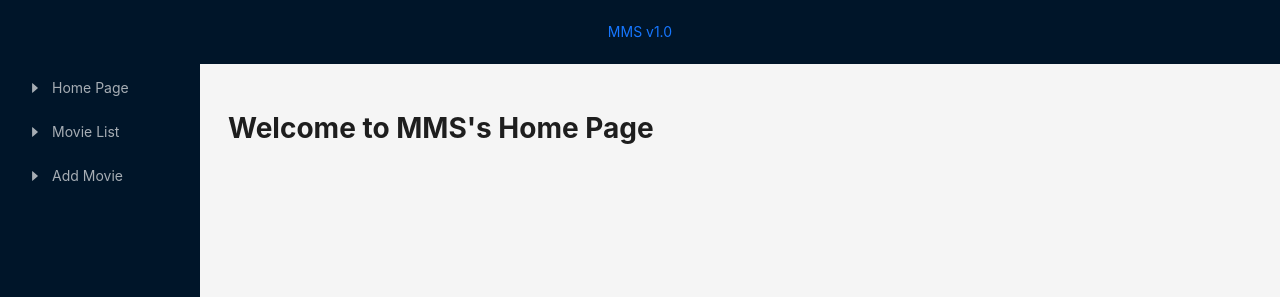
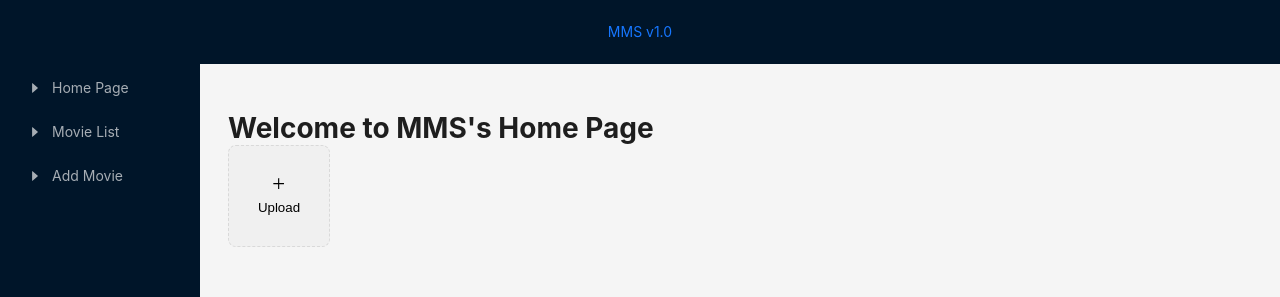
Before and after one commit to igxz/movie-management-sys, a React (Create React App) app in the folder client/: page / in a window 1280 px wide. Shown: the top 297 px of the page. Built offline with nearby package versions, Linux system fonts and the light colour scheme.

Commit message:
feat: image uploader component with preview

```diff
--- /dev/null
+++ b/client/src/components/ImgUploader.tsx
@@ -0,0 +1,116 @@
+import { PlusOutlined } from '@ant-design/icons';
+import { UploadFile, message, Image } from 'antd';
+import Upload from 'antd/es/upload/Upload';
+import axios from 'axios';
+import React, { useCallback, useMemo, useState } from 'react';
+import { IResponseData, IResponseError } from '../services/CommonTypes';
+
+interface IImgUploaderProps {
+  url?: string;
+  onChange: (imgUrl: string) => void;
+}
+
+const uploadButton = (
+  <button style={{ border: 0, background: 'none' }} type='button'>
+    <PlusOutlined />
+    <div style={{ marginTop: 8 }}>Upload</div>
+  </button>
+);
+
+const ImgUploader: React.FC<IImgUploaderProps> = (props) => {
+  const [preview, setPreview] = useState(false);
+  const [previewImageUrl, setPreviewImageUrl] = useState('');
+
+  const getUploadedImage = useMemo(() => {
+    if (props.url) {
+      return null;
+    } else {
+      return uploadButton;
+    }
+  }, [props.url]);
+
+  const getFileList = useMemo((): UploadFile[] => {
+    if (props.url) {
+      return [
+        {
+          url: props.url,
+          uid: props.url,
+          name: props.url,
+        },
+      ];
+    } else {
+      return [];
+    }
+  }, [props.url]);
+
+  const handleRequest = useCallback(
+    // eslint-disable-next-line @typescript-eslint/no-explicit-any
+    async (p: any) => {
+      try {
+        const formData = new FormData();
+        formData.append(p.filename, p.file);
+
+        // Using axios to make the POST request
+        const response = await axios.post<
+          IResponseData<string> | IResponseError
+        >(p.action, formData);
+
+        const resp = response.data;
+
+        if (resp.error) {
+          // If there's an error in the response
+          message.error('Upload failed! ' + resp.error);
+        } else {
+          // Trigger the callback with the received data
+          // eslint-disable-next-line @typescript-eslint/no-non-null-assertion
+          props.onChange(resp.data!);
+        }
+      } catch (error) {
+        // Handle any unexpected errors during the request
+        message.error('Upload failed!' + error);
+      }
+    },
+    [props]
+  );
+
+  const handlePreview = useCallback(() => {
+    // set preview to true
+    setPreview(true);
+    // set preview url
+    // eslint-disable-next-line @typescript-eslint/no-non-null-assertion
+    setPreviewImageUrl(props.url!);
+  },[props.url]);
+
+  return (
+    <>
+      <Upload
+        action='/api/upload'
+        name='imgfile'
+        accept='image/png,image/jpg'
+        listType='picture-card'
+        fileList={getFileList}
+        customRequest={handleRequest}
+        onRemove={() => {
+          props.onChange('');
+        }}
+        onPreview={handlePreview}
+      >
+        {getUploadedImage}
+      </Upload>
+      {previewImageUrl && (
+        <Image
+          alt=''
+          src={previewImageUrl}
+          wrapperStyle={{ display: 'none' }}
+          preview={{
+            visible: preview,
+            onVisibleChange: (visible) => setPreview(visible),
+            afterOpenChange: (visible) => !visible && setPreviewImageUrl(''),
+          }}
+        />
+      )}
+    </>
+  );
+};
+
+export default ImgUploader;
--- a/client/src/pages/Home.tsx
+++ b/client/src/pages/Home.tsx
@@ -1,9 +1,14 @@
-import React from 'react';
+import React, { useState } from 'react';
+import ImgUploader from '../components/ImgUploader';
 
 const Home: React.FC = () => {
+
+  const [posterUrl, setPosterUrl] = useState('');
+
   return (
     <h1>
       Welcome to MMS's Home Page
+      <ImgUploader url={posterUrl} onChange={(url)=>{setPosterUrl(url)}}/>
     </h1>
   )
 }
```
